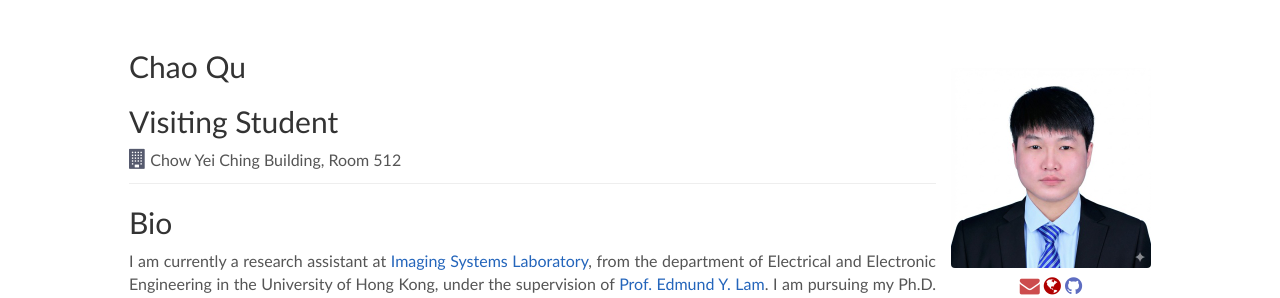
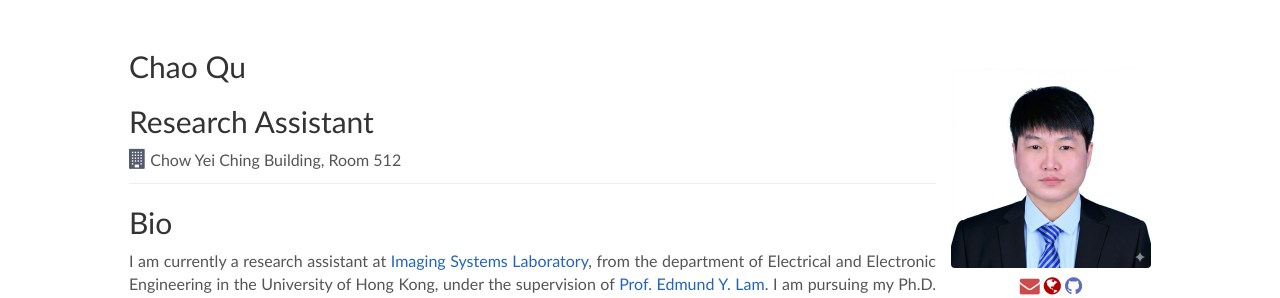
Before and after one commit to isl-hku/isl-hku.github.io, a Jekyll site: the page built from _team/chao_qu.md, in a window 1280 px wide. Shown: the part 199-497 px from the top of the page. Built offline with Jekyll 4.4.1, drawn with Linux system fonts in a browser that asks for light colours; nearby versions of some CDN libraries; a style sheet for code colours, icons or effects is not loaded.

Commit message:
Update chao_qu.md

```diff
--- a/_team/chao_qu.md
+++ b/_team/chao_qu.md
@@ -1,6 +1,6 @@
 ---
 name: Chao Qu
-position: visiting
+position: researchstaff
 avatar: chao_qu.jpg
 email: quchao@hku.hk
 linkedin:
@@ -15,8 +15,7 @@ left: ""
 
 
 
-## Visiting Student
-
+## Research Assistant
 
 <i class="fa fa-building"></i> Chow Yei Ching Building, Room 512
 
```
